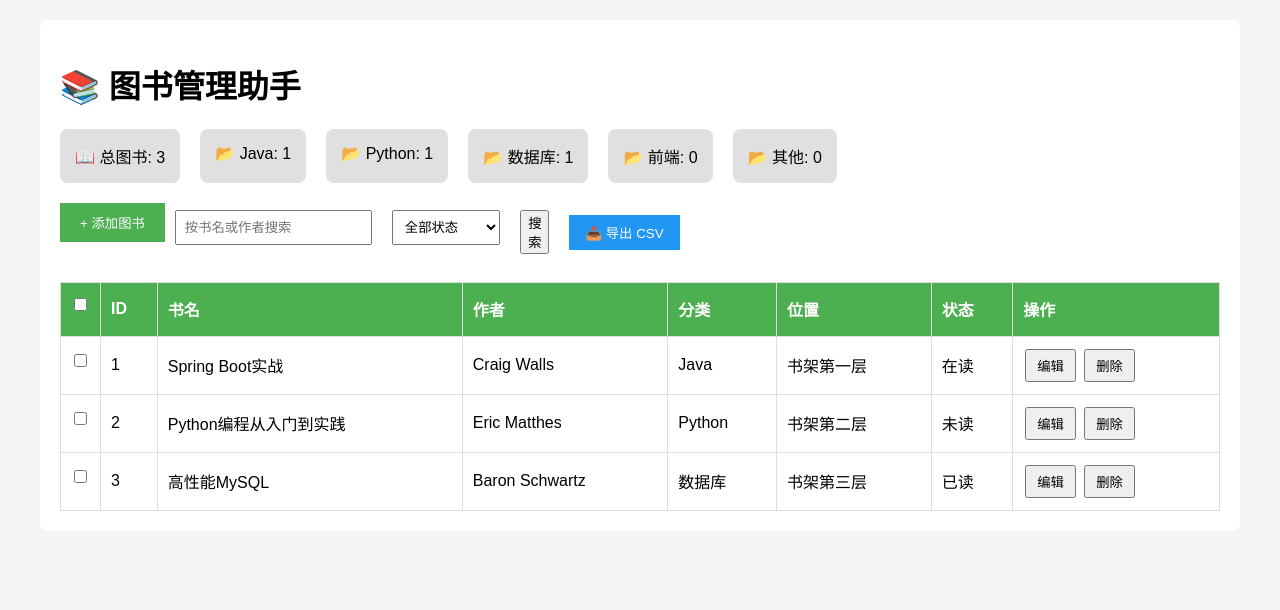
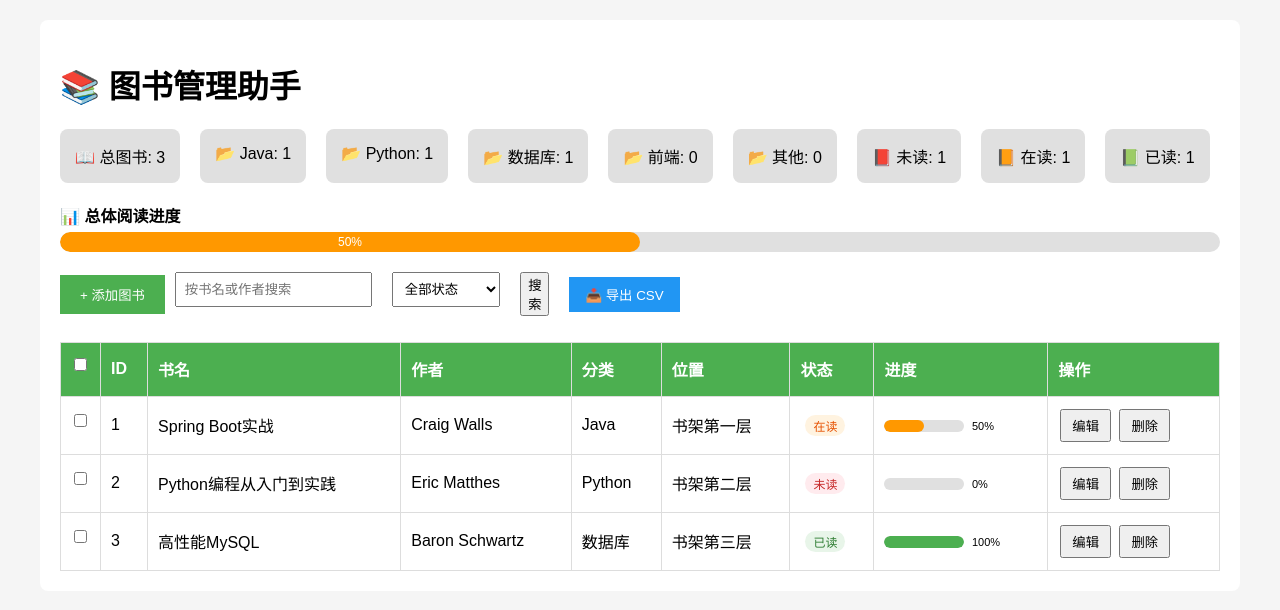
Before and after one commit to immortal-water/iw_book_manager, a Flask app: page / in a window 1280 px wide. Shown: the top 610 px of the page. Run offline with Flask 3, Linux system fonts and the light colour scheme; data comes from the database, SQL or seed files in the repository.

Commit message:
feat: 完成 F-2

```diff
--- a/main.py
+++ b/main.py
@@ -63,10 +63,33 @@ def index():
         params
     ).fetchall()
 
+    # 计算每本图书的阅读进度百分比
+    total_books = len(books)
+    books_with_progress = []
+    for i, book in enumerate(books):
+        book_dict = dict(book)
+        # 根据状态计算进度：未读=0%，在读=50%，已读=100%
+        if book['status'] == '已读':
+            progress = 100
+        elif book['status'] == '在读':
+            progress = 50
+        else:
+            progress = 0
+        book_dict['progress'] = progress
+        books_with_progress.append(book_dict)
+
+    # 计算总体阅读进度
+    if total_books > 0:
+        overall_progress = sum(b['progress'] for b in books_with_progress) // total_books
+    else:
+        overall_progress = 0
+
     categories = conn.execute("SELECT * FROM category").fetchall()
     conn.close()
 
-    return render_template('index.html', books=books, categories=categories, search=search, status_filter=status_filter)
+    return render_template('index.html', books=books_with_progress, categories=categories,
+                           search=search, status_filter=status_filter,
+                           total_books=total_books, overall_progress=overall_progress)
 
 # 添加图书
 @app.route('/book/add', methods=['POST'])
@@ -151,10 +174,26 @@ def stats():
         "LEFT JOIN book ON category.id = book.category_id "
         "GROUP BY category.id"
     ).fetchall()
+
+    # 计算各状态数量
+    by_status = conn.execute(
+        "SELECT status, COUNT(*) as count FROM book GROUP BY status"
+    ).fetchall()
+
+    # 计算总体阅读进度
+    if total > 0:
+        status_progress = {'未读': 0, '在读': 50, '已读': 100}
+        total_progress = sum(status_progress.get(row['status'], 0) * row['count'] for row in by_status)
+        overall_progress = total_progress // total
+    else:
+        overall_progress = 0
+
     conn.close()
     return jsonify({
         "total": total,
-        "by_category": [dict(row) for row in by_category]
+        "by_category": [dict(row) for row in by_category],
+        "by_status": [dict(row) for row in by_status],
+        "overall_progress": overall_progress
     })
 
 # 导出CSV
--- a/src/templates/index.html
+++ b/src/templates/index.html
@@ -11,7 +11,7 @@
         th, td { border: 1px solid #ddd; padding: 10px; text-align: left; }
         th { background: #4CAF50; color: white; }
         .btn { padding: 5px 10px; margin: 2px; cursor: pointer; }
-        .add-btn { background: #4CAF50; color: white; border: none; padding: 10px 20px; margin-bottom: 20px; }
+        .add-btn { background: #4CAF50; color: white; border: none; padding: 10px 20px; }
         .search-box { padding: 8px; width: 200px; margin-right: 10px; }
         .filter-select { padding: 8px; margin-right: 10px; }
         .export-btn { background: #2196F3; color: white; border: none; padding: 8px 16px; margin-left: 10px; cursor: pointer; }
@@ -23,6 +23,22 @@
         .stat-card { background: #e0e0e0; padding: 15px; border-radius: 8px; }
         .select-all-cell { width: 40px; text-align: center; }
         .toolbar { display: flex; align-items: center; flex-wrap: wrap; gap: 10px; margin-bottom: 20px; }
+
+        /* 进度条样式 */
+        .progress-container { margin-bottom: 15px; }
+        .progress-label { font-weight: bold; margin-bottom: 5px; }
+        .progress-bar-outer { width: 100%; background: #e0e0e0; border-radius: 10px; height: 20px; overflow: hidden; }
+        .progress-bar-inner { height: 100%; border-radius: 10px; transition: width 0.3s ease; text-align: center; color: white; font-size: 12px; line-height: 20px; }
+        .progress-low { background: #f44336; }
+        .progress-mid { background: #FF9800; }
+        .progress-high { background: #4CAF50; }
+
+        .mini-progress { width: 80px; height: 12px; background: #e0e0e0; border-radius: 6px; overflow: hidden; display: inline-block; vertical-align: middle; }
+        .mini-progress-inner { height: 100%; border-radius: 6px; }
+        .status-badge { display: inline-block; padding: 2px 8px; border-radius: 12px; font-size: 12px; margin-left: 5px; }
+        .status-unread { background: #ffebee; color: #c62828; }
+        .status-reading { background: #fff3e0; color: #e65100; }
+        .status-done { background: #e8f5e9; color: #2e7d32; }
     </style>
 </head>
 <body>
@@ -30,6 +46,14 @@
     <h1>📚 图书管理助手</h1>
 
     <div class="stats" id="stats"></div>
+
+    <!-- 总体阅读进度条 -->
+    <div class="progress-container">
+        <div class="progress-label">📊 总体阅读进度</div>
+        <div class="progress-bar-outer">
+            <div class="progress-bar-inner" id="overallProgressBar" style="width: 0%;">0%</div>
+        </div>
+    </div>
 
     <div class="toolbar">
         <button class="add-btn" onclick="openAddModal()">+ 添加图书</button>
@@ -53,7 +77,7 @@
         <thead>
             <tr>
                 <th class="select-all-cell"><input type="checkbox" id="selectAll" onclick="toggleSelectAll()"></th>
-                <th>ID</th><th>书名</th><th>作者</th><th>分类</th><th>位置</th><th>状态</th><th>操作</th>
+                <th>ID</th><th>书名</th><th>作者</th><th>分类</th><th>位置</th><th>状态</th><th>进度</th><th>操作</th>
             </tr>
         </thead>
         <tbody>
@@ -65,7 +89,27 @@
                 <td>{{ book.author }}</td>
                 <td>{{ book.category_name or '无' }}</td>
                 <td>{{ book.location or '-' }}</td>
-                <td>{{ book.status }}</td>
+                <td>
+                    {% if book.status == '未读' %}
+                    <span class="status-badge status-unread">未读</span>
+                    {% elif book.status == '在读' %}
+                    <span class="status-badge status-reading">在读</span>
+                    {% else %}
+                    <span class="status-badge status-done">已读</span>
+                    {% endif %}
+                </td>
+                <td>
+                    <div class="mini-progress">
+                        {% if book.progress == 100 %}
+                        <div class="mini-progress-inner progress-high" style="width: 100%;"></div>
+                        {% elif book.progress == 50 %}
+                        <div class="mini-progress-inner progress-mid" style="width: 50%;"></div>
+                        {% else %}
+                        <div class="mini-progress-inner progress-low" style="width: 0%;"></div>
+                        {% endif %}
+                    </div>
+                    <span style="font-size: 11px; margin-left: 3px;">{{ book.progress }}%</span>
+                </td>
                 <td>
                     <button class="btn" onclick="editBook({{ book.id }})">编辑</button>
                     <button class="btn" onclick="deleteBook({{ book.id }})">删除</button>
@@ -107,7 +151,30 @@
         for (let cat of data.by_category) {
             html += `<div class="stat-card">📂 ${cat.name}: ${cat.count}</div>`;
         }
+        // 添加状态统计
+        const statusMap = {};
+        for (let s of data.by_status) {
+            statusMap[s.status] = s.count;
+        }
+        html += `<div class="stat-card">📕 未读: ${statusMap['未读'] || 0}</div>`;
+        html += `<div class="stat-card">📙 在读: ${statusMap['在读'] || 0}</div>`;
+        html += `<div class="stat-card">📗 已读: ${statusMap['已读'] || 0}</div>`;
         document.getElementById('stats').innerHTML = html;
+
+        // 更新总体进度条
+        const progressBar = document.getElementById('overallProgressBar');
+        const progress = data.overall_progress || 0;
+        progressBar.style.width = progress + '%';
+        progressBar.innerText = progress + '%';
+        // 设置进度条颜色
+        progressBar.className = 'progress-bar-inner';
+        if (progress >= 80) {
+            progressBar.classList.add('progress-high');
+        } else if (progress >= 30) {
+            progressBar.classList.add('progress-mid');
+        } else {
+            progressBar.classList.add('progress-low');
+        }
     }
 
     function openAddModal() {
```
